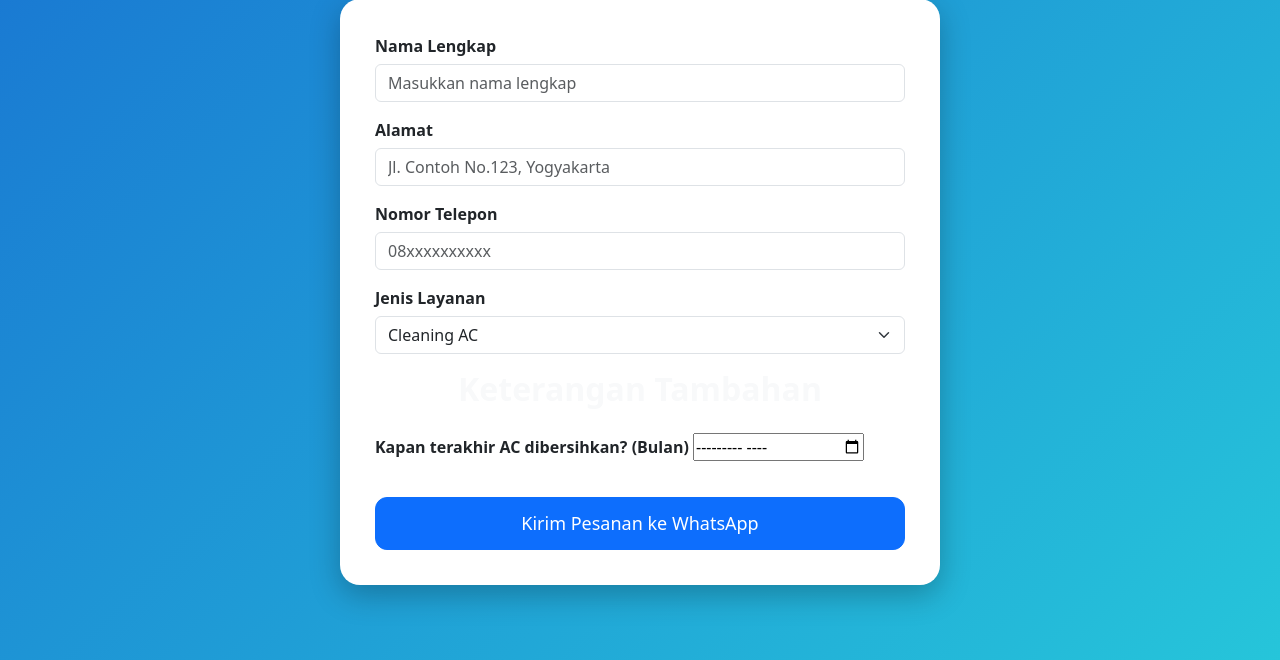
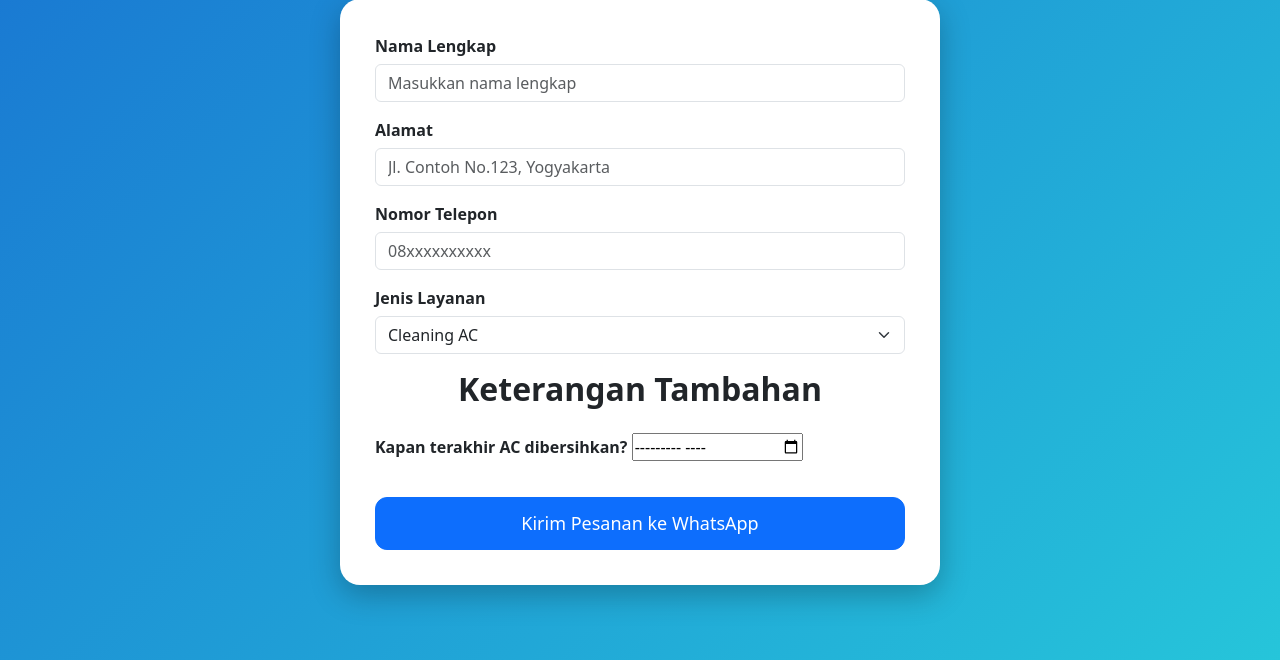
Before and after one commit to absrdentity/cool-service, a Flask app: page /form-pesan?selected_order=cleaning in a window 1280 px wide. Shown: the part 111-771 px from the top of the page. Run offline with Flask 3, Linux system fonts and the light colour scheme; some web fonts are replaced.

Commit message:
modification

```diff
--- a/api/templates/form_pesan.html
+++ b/api/templates/form_pesan.html
@@ -108,13 +108,13 @@
                     </select>
                 </div>
 
-                <h2 class="text-center text-light fw-bold mb-4">
+                <h2 class="text-center text-dark fw-bold mb-4">
                     Keterangan Tambahan
                 </h2>
 
                 {% if selected_order == 'cleaning' %}
                     <div class="mb-3">
-                        <label for="">Kapan terakhir AC dibersihkan? (Bulan)</label>
+                        <label for="">Kapan terakhir AC dibersihkan?</label>
                         <input type="month" id="lastmonth" name="lastmonth">
                     </div>
                 {% endif %}
```
